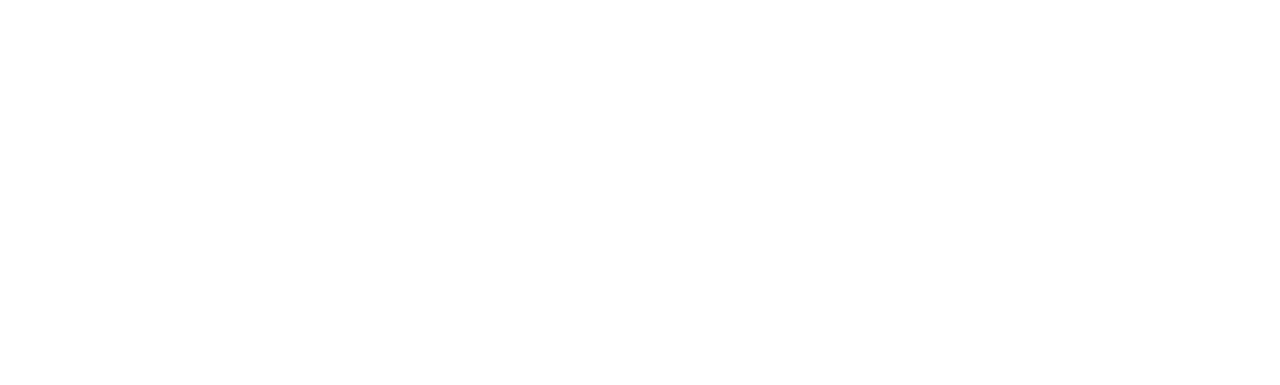
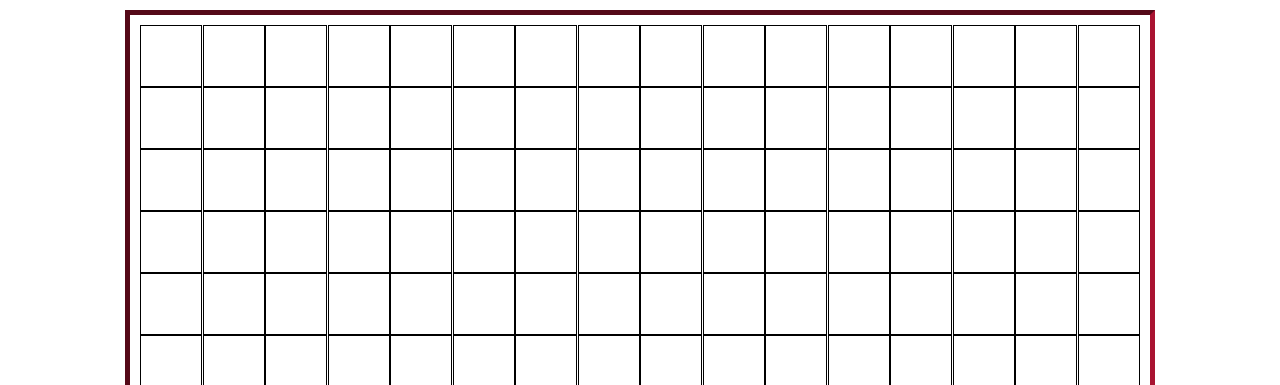
Before and after one commit to ejnowlin/etch-a-sketch, a plain HTML site: page index.html in a window 1280 px wide. Shown: the top 385 px of the page. Drawn offline with Linux system fonts and the light colour scheme.

Commit message:
style: Add properties for testing 16x16 grid

```diff
--- a/style.css
+++ b/style.css
@@ -2,3 +2,24 @@
   margin: 0;
   padding: 0;
 }
+
+#grid-container {
+    display: flex;
+    flex-wrap: wrap;
+    justify-content: space-evenly;
+    align-items: center;
+    margin: 10px auto;
+    padding: 10px;
+    width: 1000px;
+    height: auto;
+    border-style: inset;
+    border-color: rgb(169, 19, 49);
+    border-width: 5px;
+}
+
+#grid-container div {
+    width: 60px;
+    height: 60px;
+    border-style: solid;
+    border-width: 1px;
+}
```
